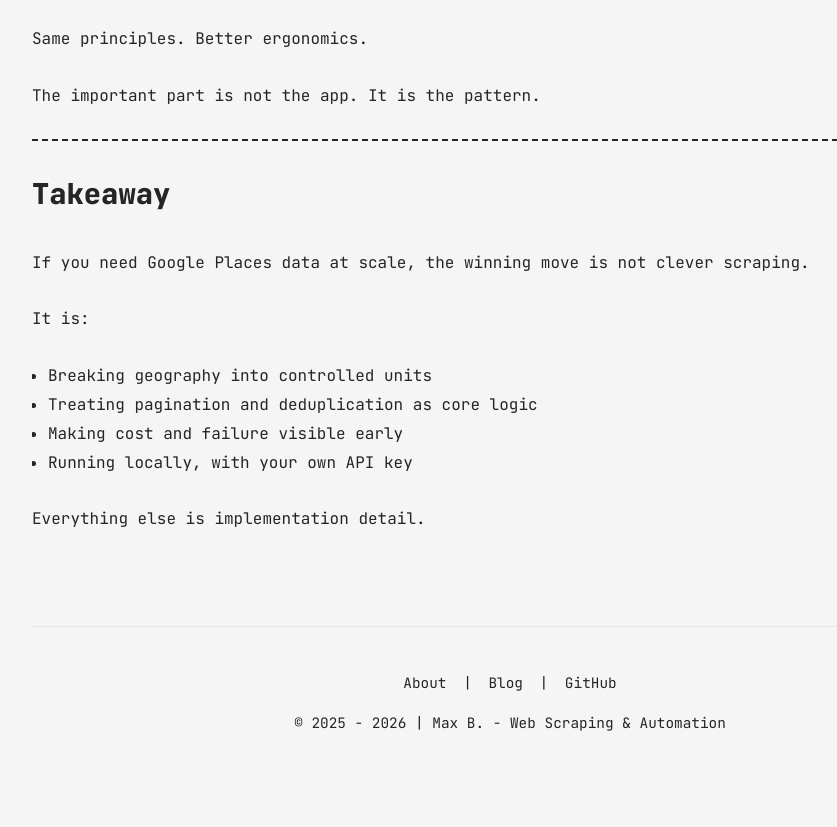
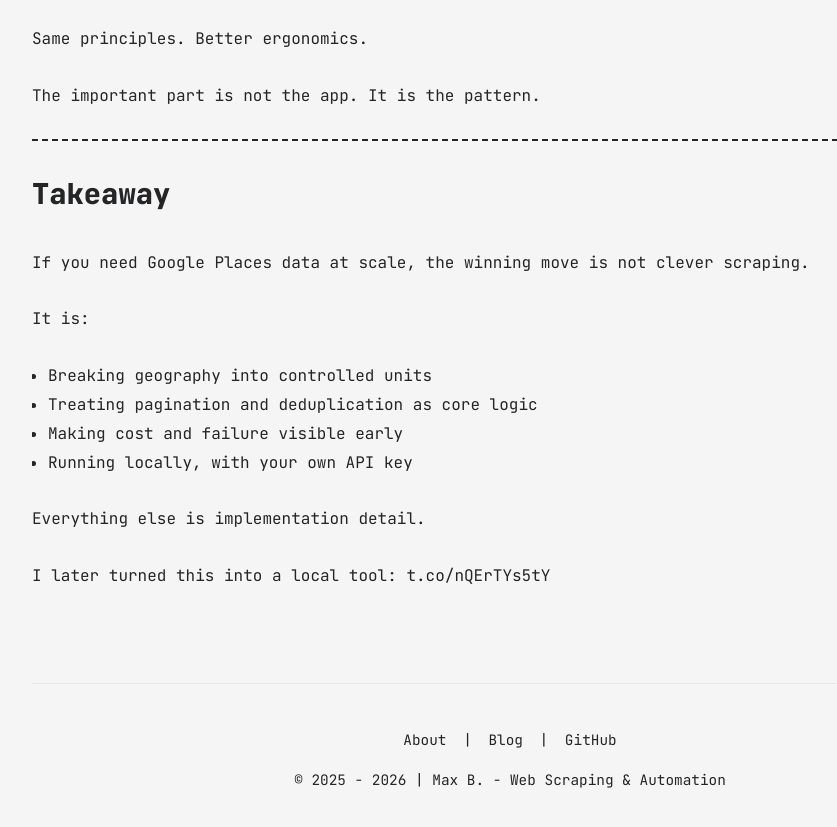
Before and after one commit to domharvest/domharvest-blog, a Jekyll site: the page built from all_collections/_posts/2026-01-19-building-a-google-places-extraction-tool-that-actually-scales.md, in a window 1280 px wide and 900 px high, scrolled down 5435 px. Shown: the top 827 px of the window, without its empty margins (130-967 px from the left). Built offline with Jekyll 4.4.1, drawn with Linux system fonts in a browser that asks for light colours.

```diff
--- a/all_collections/_posts/2026-01-19-building-a-google-places-extraction-tool-that-actually-scales.md
+++ b/all_collections/_posts/2026-01-19-building-a-google-places-extraction-tool-that-actually-scales.md
@@ -200,3 +200,5 @@ It is:
 - Running locally, with your own API key
 
 Everything else is implementation detail.
+
+I later turned this into a local tool: t.co/nQErTYs5tY
```
